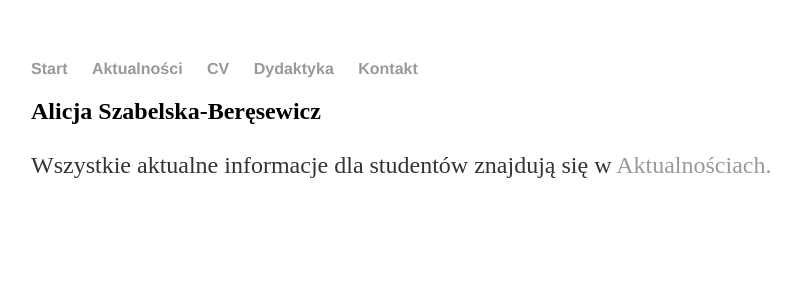
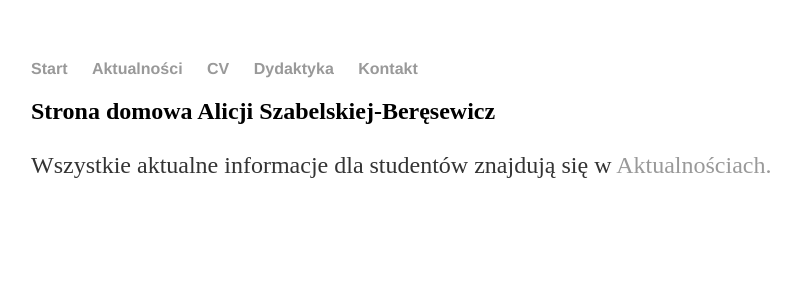
Before and after one commit to alicjaszabelska/alicjaszabelska.github.io, a Jekyll site: the page built from index.html, in a window 1280 px wide. Shown: the top 300 px of the page, without its empty margins (161-962 px from the left). Built offline with Jekyll 4.4.1, drawn with Linux system fonts in a browser that asks for light colours.

Commit message:
Update _config.yml

```diff
--- a/_config.yml
+++ b/_config.yml
@@ -1,5 +1,5 @@
 title: 'alicjaszabelska.github.io'
-name: 'Alicja Szabelska-Beręsewicz'
+name: 'Strona domowa Alicji Szabelskiej-Beręsewicz'
 email: alicja.szabelska@up.poznan.pl
 permalink: /aktualnosci/:year/:month/:day/:title/
 
```
